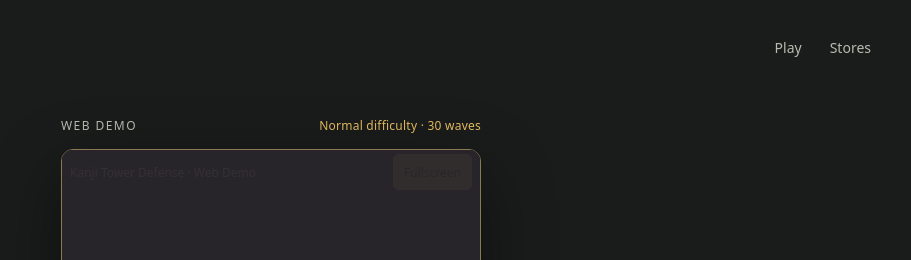
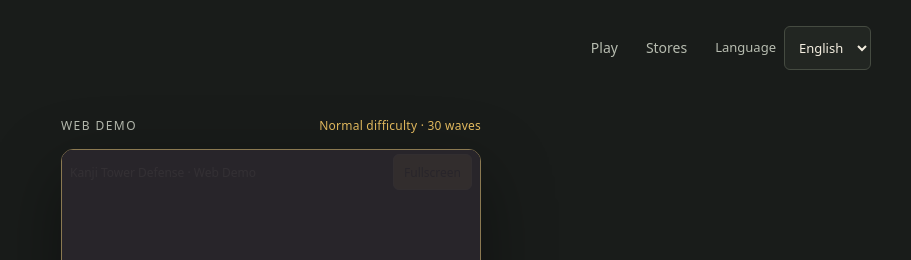
Before and after one commit to jujinkim/hanja-defense-web, a website: page public/index.html in a window 1280 px wide. Shown: the top 260 px of the page, 369-1280 px from the left. Drawn offline with Linux system fonts and the light colour scheme.

Commit message:
Add persistent website language selector

```diff
--- a/public/index.html
+++ b/public/index.html
@@ -13,13 +13,16 @@
     html { scroll-behavior:smooth; }
     body { padding-left:env(safe-area-inset-left); padding-right:env(safe-area-inset-right); margin:0; background:var(--bg); color:var(--ink); font:16px/1.65 system-ui,-apple-system,BlinkMacSystemFont,"Segoe UI",sans-serif; }
     a { color:inherit; }
-    a:focus-visible, iframe:focus-visible { outline:3px solid var(--gold); outline-offset:5px; }
+    a:focus-visible, iframe:focus-visible, select:focus-visible { outline:3px solid var(--gold); outline-offset:5px; }
     .skip { position:absolute; left:16px; top:-80px; padding:10px 18px; z-index:3; background:var(--gold); color:var(--bg); }
     .skip:focus { top:12px; }
     .site-header { max-width:1320px; margin:auto; min-height:96px; padding:24px 40px; display:flex; align-items:center; justify-content:space-between; gap:24px; }
     .brand { display:flex; align-items:center; gap:12px; font-weight:700; font-size:15px; letter-spacing:.1em; }
     .brand img { width:38px; height:38px; border-radius:9px; }
     .brand small { display:block; font-size:11px; letter-spacing:.18em; line-height:1.3; font-weight:500; color:var(--muted); }
+    .header-actions { display:flex; align-items:center; gap:28px; }
+    .language-picker { display:flex; align-items:center; gap:8px; font-size:13px; color:var(--muted); }
+    .language-picker select { min-height:44px; padding:8px 10px; border:1px solid var(--line); border-radius:6px; background:var(--panel); color:var(--ink); font:inherit; cursor:pointer; }
     nav { display:flex; gap:28px; font-size:14px; }
     nav a { text-decoration:none; padding:8px 0; color:var(--muted); }
     nav a:hover { color:var(--gold); }
@@ -75,6 +78,10 @@
       .details { max-width:420px; width:100%; justify-self:center; }
       footer { padding:22px 24px; }
     }
+    @media(max-width:700px) {
+      .site-header { flex-wrap:wrap; gap:14px; }
+      .header-actions { width:100%; justify-content:space-between; gap:16px; }
+    }
     @media(max-width:460px) {
       .site-header { padding:16px; gap:12px; }
       .brand { gap:8px; font-size:13px; }
@@ -93,7 +100,10 @@
   <a class="skip" href="#play" data-i18n="skip">게임으로 바로 가기</a>
   <header class="site-header">
     <div class="brand"><img src="assets/web-demo-v0.1.0-b2-3495fbbdd3ac-5ba5c47e65f248d0/index.icon.png" alt="" width="38" height="38"><span><span data-i18n="gameName">한자타워디펜스</span><small>GODDINNER</small></span></div>
-    <nav aria-label="페이지 메뉴" data-label="navigation"><a href="#play" data-i18n="playNav">플레이</a><a href="#stores" data-i18n="storeNav">스토어</a></nav>
+    <div class="header-actions">
+      <nav aria-label="페이지 메뉴" data-label="navigation"><a href="#play" data-i18n="playNav">플레이</a><a href="#stores" data-i18n="storeNav">스토어</a></nav>
+      <label class="language-picker" for="site-language"><span data-i18n="language">언어</span><select id="site-language"><option value="ko" lang="ko">한국어</option><option value="ja" lang="ja">日本語</option><option value="en" lang="en">English</option></select></label>
+    </div>
   </header>
   <main>
     <div class="game-layout">
@@ -130,19 +140,37 @@
   <script>
   (() => {
     'use strict';
-    const locale = (navigator.language || 'en').slice(0,2);
+    const localeKey = 'hanja-defense.site.locale';
     const translations = {
-      ko: {dedicatedPlay:'전용 화면에서 플레이',dedicatedNote:'전용 화면에서 ‘데모 시작’을 누르면 전체 화면으로 플레이할 수 있어요.',scrollHint:'게임 양옆의 여백을 위아래로 밀어 페이지를 스크롤하세요.',gameName:'한자타워디펜스',skip:'게임으로 바로 가기',navigation:'페이지 메뉴',playNav:'플레이',storeNav:'스토어',genre:'한자 합성 · 타워 디펜스',title:'한자를 합치고,\n길을 지켜요.',lead:'작은 한자들이 만나 새로운 힘이 됩니다. 타워를 배치하고 합성하며 30웨이브를 막아 보세요.',recipe:'날 일과 달 월을 합쳐 밝을 명',scope:'한국어 8급 · 일본어 N5 데모',quiz:'합성 퀴즈로 읽기와 뜻을 익혀요',free:'설치 없이 브라우저에서 플레이',player:'플레이 가능한 웹 데모',demoMode:'일반 난이도 · 30웨이브',playNote:'화면 안의 ‘데모 시작’을 누르면 플레이할 수 있어요.',howTitle:'한 글자씩, 더 강하게.',stepOne:'손에 든 한자를 맵에 배치해 몰려오는 적을 막아요.',stepTwo:'한자를 합성해 새로운 타워를 만들어요.',stepThree:'퀴즈를 풀며 읽기와 뜻을 확인해요.',storeTitle:'모바일에서도 만나요.',storeDescription:'모바일 버전을 준비하고 있어요. 출시 후 이곳에서 스토어로 이동할 수 있습니다.',comingSoon:'출시 예정',available:'스토어 보기',availableDescription:'아래 스토어에서 모바일 버전을 만나보세요.',saveNote:'이어하기는 같은 브라우저에서 이용할 수 있어요.',pageTitle:'한자타워디펜스 — 브라우저에서 플레이',frameTitle:'한자타워디펜스 웹 데모'},
-      ja: {dedicatedPlay:'専用画面でプレイ',dedicatedNote:'専用画面で「デモを開始」を押すと全画面でプレイできます。',scrollHint:'ゲームの左右の余白を上下にスワイプしてページをスクロールできます。',gameName:'漢字タワーディフェンス',skip:'ゲームへ移動',navigation:'ページメニュー',playNav:'プレイ',storeNav:'ストア',genre:'漢字合成 · タワーディフェンス',title:'漢字を合わせて、\n道を守ろう。',lead:'小さな漢字が、新しい力に。タワーを配置・合成して、30ウェーブの敵を迎え撃ちましょう。',recipe:'日と月を合わせて明',scope:'韓国語8級 · 日本語N5デモ',quiz:'合成クイズで読みと意味を学ぼう',free:'インストール不要でプレイ',player:'プレイ可能なWebデモ',demoMode:'標準難易度 · 30ウェーブ',playNote:'画面内の「デモを開始」を押すとプレイできます。',howTitle:'一文字ずつ、強くなる。',stepOne:'手札の漢字をマップに置いて、敵を迎え撃ちます。',stepTwo:'漢字を合成して、新しいタワーを作ります。',stepThree:'クイズで読みと意味を確かめましょう。',storeTitle:'モバイル版も準備中。',storeDescription:'モバイル版のリリース後、こちらからストアへ移動できます。',comingSoon:'近日公開',available:'ストアへ',availableDescription:'モバイル版は以下のストアでご覧いただけます。',saveNote:'続きからのプレイには同じブラウザーをご利用ください。',pageTitle:'漢字タワーディフェンス — ブラウザーでプレイ',frameTitle:'漢字タワーディフェンス Webデモ'},
-      en: {dedicatedPlay:'Play in a dedicated screen',dedicatedNote:'Choose “Start demo” on the dedicated screen to play in fullscreen.',scrollHint:'Swipe up or down in the margins beside the game to scroll the page.',gameName:'Kanji Tower Defense',skip:'Skip to game',navigation:'Page navigation',playNav:'Play',storeNav:'Stores',genre:'Character synthesis · Tower defense',title:'Combine characters.\nDefend the path.',lead:'Small characters become new powers. Place and combine your towers to hold off 30 waves of enemies.',recipe:'Sun 日 and moon 月 combine into bright 明',scope:'Korean Grade 8 · Japanese N5 demo',quiz:'Learn readings and meanings through synthesis quizzes',free:'Play in your browser, no installation',player:'Playable web demo',demoMode:'Normal difficulty · 30 waves',playNote:'Choose “Start demo” inside the game to play.',howTitle:'Build your next character.',stepOne:'Place characters from your hand on the map to defend the path.',stepTwo:'Combine characters to create new towers.',stepThree:'Check your readings and meanings with a quiz.',storeTitle:'Coming to mobile.',storeDescription:'The mobile version is in development. Store links will appear here when it launches.',comingSoon:'Coming soon',available:'Visit store',availableDescription:'Find the mobile version in the stores below.',saveNote:'Use the same browser to continue your saved game.',pageTitle:'Kanji Tower Defense — Play in your browser',frameTitle:'Kanji Tower Defense web demo'}
+      ko: {language:'언어',dedicatedPlay:'전용 화면에서 플레이',dedicatedNote:'전용 화면에서 ‘데모 시작’을 누르면 전체 화면으로 플레이할 수 있어요.',scrollHint:'게임 양옆의 여백을 위아래로 밀어 페이지를 스크롤하세요.',gameName:'한자타워디펜스',skip:'게임으로 바로 가기',navigation:'페이지 메뉴',playNav:'플레이',storeNav:'스토어',genre:'한자 합성 · 타워 디펜스',title:'한자를 합치고,\n길을 지켜요.',lead:'작은 한자들이 만나 새로운 힘이 됩니다. 타워를 배치하고 합성하며 30웨이브를 막아 보세요.',recipe:'날 일과 달 월을 합쳐 밝을 명',scope:'한국어 8급 · 일본어 N5 데모',quiz:'합성 퀴즈로 읽기와 뜻을 익혀요',free:'설치 없이 브라우저에서 플레이',player:'플레이 가능한 웹 데모',demoMode:'일반 난이도 · 30웨이브',playNote:'화면 안의 ‘데모 시작’을 누르면 플레이할 수 있어요.',howTitle:'한 글자씩, 더 강하게.',stepOne:'손에 든 한자를 맵에 배치해 몰려오는 적을 막아요.',stepTwo:'한자를 합성해 새로운 타워를 만들어요.',stepThree:'퀴즈를 풀며 읽기와 뜻을 확인해요.',storeTitle:'모바일에서도 만나요.',storeDescription:'모바일 버전을 준비하고 있어요. 출시 후 이곳에서 스토어로 이동할 수 있습니다.',comingSoon:'출시 예정',available:'스토어 보기',availableDescription:'아래 스토어에서 모바일 버전을 만나보세요.',saveNote:'이어하기는 같은 브라우저에서 이용할 수 있어요.',pageTitle:'한자타워디펜스 — 브라우저에서 플레이',frameTitle:'한자타워디펜스 웹 데모'},
+      ja: {language:'言語',dedicatedPlay:'専用画面でプレイ',dedicatedNote:'専用画面で「デモを開始」を押すと全画面でプレイできます。',scrollHint:'ゲームの左右の余白を上下にスワイプしてページをスクロールできます。',gameName:'漢字タワーディフェンス',skip:'ゲームへ移動',navigation:'ページメニュー',playNav:'プレイ',storeNav:'ストア',genre:'漢字合成 · タワーディフェンス',title:'漢字を合わせて、\n道を守ろう。',lead:'小さな漢字が、新しい力に。タワーを配置・合成して、30ウェーブの敵を迎え撃ちましょう。',recipe:'日と月を合わせて明',scope:'韓国語8級 · 日本語N5デモ',quiz:'合成クイズで読みと意味を学ぼう',free:'インストール不要でプレイ',player:'プレイ可能なWebデモ',demoMode:'標準難易度 · 30ウェーブ',playNote:'画面内の「デモを開始」を押すとプレイできます。',howTitle:'一文字ずつ、強くなる。',stepOne:'手札の漢字をマップに置いて、敵を迎え撃ちます。',stepTwo:'漢字を合成して、新しいタワーを作ります。',stepThree:'クイズで読みと意味を確かめましょう。',storeTitle:'モバイル版も準備中。',storeDescription:'モバイル版のリリース後、こちらからストアへ移動できます。',comingSoon:'近日公開',available:'ストアへ',availableDescription:'モバイル版は以下のストアでご覧いただけます。',saveNote:'続きからのプレイには同じブラウザーをご利用ください。',pageTitle:'漢字タワーディフェンス — ブラウザーでプレイ',frameTitle:'漢字タワーディフェンス Webデモ'},
+      en: {language:'Language',dedicatedPlay:'Play in a dedicated screen',dedicatedNote:'Choose “Start demo” on the dedicated screen to play in fullscreen.',scrollHint:'Swipe up or down in the margins beside the game to scroll the page.',gameName:'Kanji Tower Defense',skip:'Skip to game',navigation:'Page navigation',playNav:'Play',storeNav:'Stores',genre:'Character synthesis · Tower defense',title:'Combine characters.\nDefend the path.',lead:'Small characters become new powers. Place and combine your towers to hold off 30 waves of enemies.',recipe:'Sun 日 and moon 月 combine into bright 明',scope:'Korean Grade 8 · Japanese N5 demo',quiz:'Learn readings and meanings through synthesis quizzes',free:'Play in your browser, no installation',player:'Playable web demo',demoMode:'Normal difficulty · 30 waves',playNote:'Choose “Start demo” inside the game to play.',howTitle:'Build your next character.',stepOne:'Place characters from your hand on the map to defend the path.',stepTwo:'Combine characters to create new towers.',stepThree:'Check your readings and meanings with a quiz.',storeTitle:'Coming to mobile.',storeDescription:'The mobile version is in development. Store links will appear here when it launches.',comingSoon:'Coming soon',available:'Visit store',availableDescription:'Find the mobile version in the stores below.',saveNote:'Use the same browser to continue your saved game.',pageTitle:'Kanji Tower Defense — Play in your browser',frameTitle:'Kanji Tower Defense web demo'}
     };
-    const text = translations[locale] || translations.en;
-    document.documentElement.lang = translations[locale] ? locale : 'en';
-    document.title = text.pageTitle;
-    document.querySelector('meta[name="description"]').content = text.gameName + '. ' + text.lead;
-    for (const node of document.querySelectorAll('[data-i18n]')) node.textContent = text[node.dataset.i18n];
+    const picker = document.getElementById('site-language');
+    const supported = locale => Object.hasOwn(translations, locale);
+    let locale = (navigator.language || 'en').slice(0,2).toLowerCase();
+    try {
+      const saved = localStorage.getItem(localeKey);
+      if (supported(saved)) locale = saved;
+    } catch (_) { /* Storage may be disabled; selection still works for this visit. */ }
+    if (!supported(locale)) locale = 'en';
+    function applyLocale(locale) {
+      const text = translations[locale];
+      document.documentElement.lang = locale;
+      document.title = text.pageTitle;
+      document.querySelector('meta[name="description"]').content = text.gameName + '. ' + text.lead;
+      for (const node of document.querySelectorAll('[data-i18n]')) node.textContent = text[node.dataset.i18n];
+      for (const node of document.querySelectorAll('[data-label]')) node.setAttribute('aria-label', text[node.dataset.label]);
+      const frame = document.getElementById('game-frame');
+      if (frame) frame.title = text.frameTitle;
+      picker.value = locale;
+    }
+    picker.addEventListener('change', () => {
+      if (!supported(picker.value)) return;
+      applyLocale(picker.value);
+      try { localStorage.setItem(localeKey, picker.value); } catch (_) { /* Optional persistence. */ }
+    });
     document.getElementById('title').style.whiteSpace = 'pre-line';
-    for (const node of document.querySelectorAll('[data-label]')) node.setAttribute('aria-label',text[node.dataset.label]);
     const mobile = matchMedia('(pointer: coarse)');
     const host = document.getElementById('player-host');
     const section = document.getElementById('play');
@@ -158,10 +186,10 @@
     section.dataset.mode = dedicated ? 'dedicated' : 'embedded';
     if (dedicated) {
       for (const link of document.querySelectorAll('a[href="#play"]')) link.href = 'play.html';
-      document.querySelector('[data-i18n="playNote"]').textContent = text.dedicatedNote;
+      document.querySelector('[data-i18n="playNote"]').dataset.i18n = 'dedicatedNote';
     } else {
       const frame = document.createElement('iframe');
-      frame.id = 'game-frame'; frame.title = text.frameTitle;
+      frame.id = 'game-frame';
       frame.allow = 'fullscreen; autoplay'; frame.allowFullscreen = true;
       frame.src = 'play.html'; host.hidden = false; host.append(frame);
     }
@@ -187,10 +215,11 @@
       if (!url) continue;
       const link = document.createElement('a');
       link.className = node.className; link.href = url; link.target = '_blank'; link.rel = 'noopener noreferrer';
-      link.innerHTML = node.innerHTML; link.querySelector('.store-state').textContent = text.available;
+      link.innerHTML = node.innerHTML; link.querySelector('.store-state').dataset.i18n = 'available';
       node.replaceWith(link); available = true;
     }
-    if (available) document.querySelector('[data-i18n="storeDescription"]').textContent = text.availableDescription;
+    if (available) document.querySelector('[data-i18n="storeDescription"]').dataset.i18n = 'availableDescription';
+    applyLocale(locale);
   })();
   </script>
 </body>
```
Also changed, not shown: src/landing.html (+45 -16 lines), tools/build.test.cjs (+42 -5 lines), README.md.
